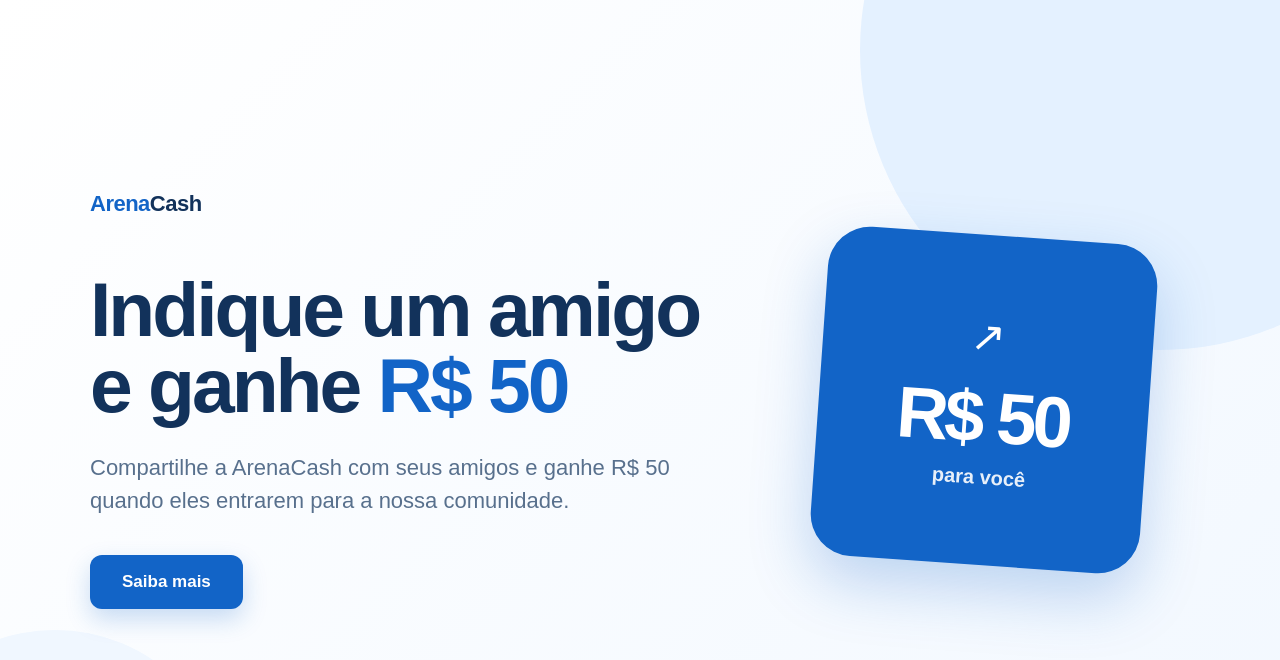
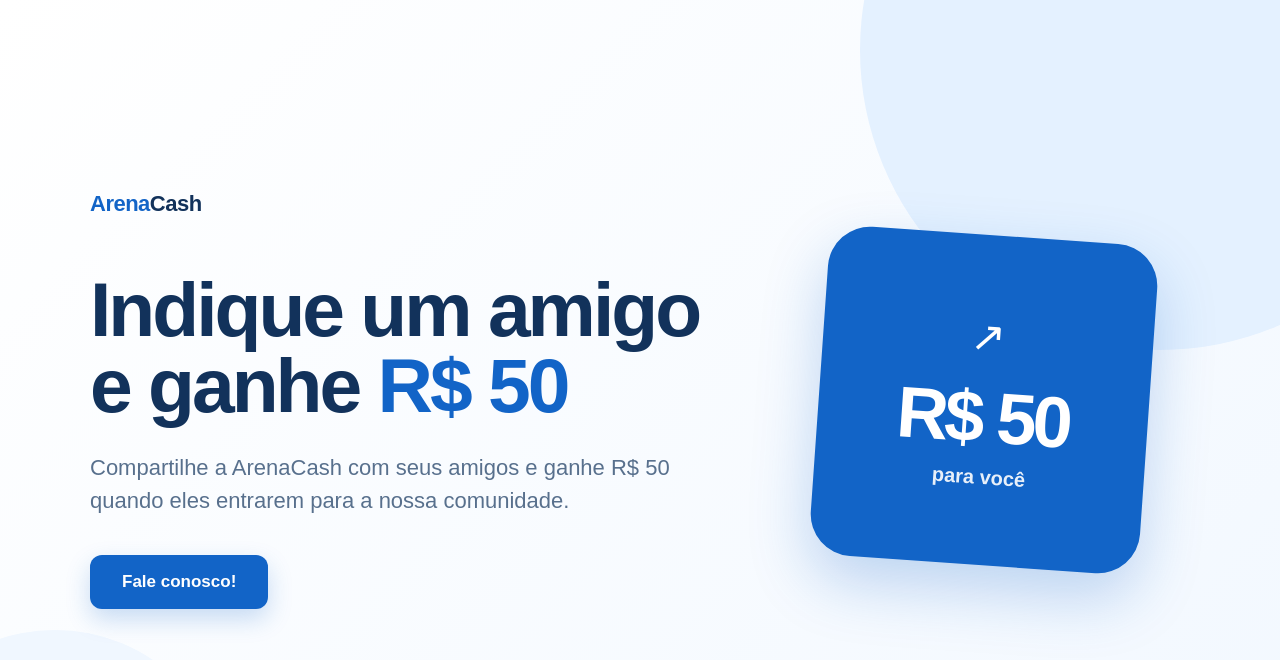
Before and after one commit to terezafaustino/prototipo-dupla-terezaepedro, a plain HTML site: page index.html in a window 1280 px wide. Drawn offline with Linux system fonts and the light colour scheme.

Commit message:
novo texto do botao

```diff
--- a/index.html
+++ b/index.html
@@ -196,7 +196,7 @@
         </p>
 
         <a href="#" class="button">
-          Saiba mais
+          Fale conosco!
         </a>
       </section>
 
```
